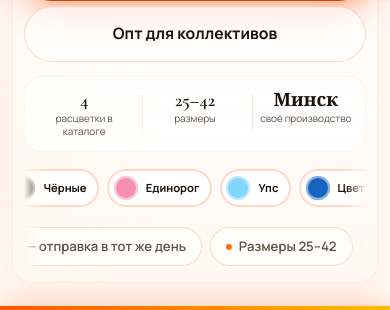
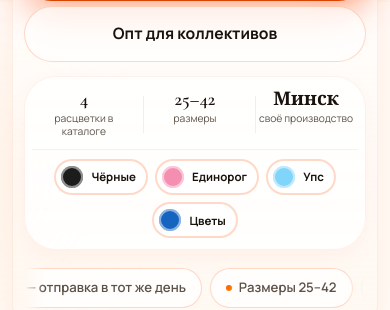
Before and after one commit to tolkachev14881488-beep/bymilia, a website: page index.html in a window 390 px wide. Shown: the part 842-1152 px from the top of the page. Drawn offline with nearby package versions, Linux system fonts and the light colour scheme.

Commit message:
Unify hero stats and palette in harmonious meta block
Co-authored-by: Cursor <cursoragent@cursor.com>

```diff
--- a/css/styles.css
+++ b/css/styles.css
@@ -741,6 +741,79 @@ body.nav-open {
   margin-top: 2.25rem;
 }
 
+.page-home .hero-meta {
+  display: flex;
+  flex-direction: column;
+  align-items: stretch;
+  gap: 0.7rem;
+  width: 100%;
+  margin-top: 1.35rem;
+  padding: 0.85rem 0.65rem;
+  border-radius: var(--radius-lg);
+  background: rgba(255, 255, 255, 0.78);
+  border: 1px solid rgba(255, 85, 0, 0.08);
+  box-shadow: 0 8px 22px rgba(255, 85, 0, 0.05);
+}
+
+.page-home .hero-meta .hero-stats {
+  display: grid;
+  grid-template-columns: repeat(3, minmax(0, 1fr));
+  gap: 0.35rem 0.5rem;
+  margin: 0;
+  padding: 0 0 0.7rem;
+  border-bottom: 1px solid rgba(255, 85, 0, 0.09);
+  background: transparent;
+  border-radius: 0;
+  box-shadow: none;
+  list-style: none;
+}
+
+.page-home .hero-meta .hero-stats li {
+  position: relative;
+  min-width: 0;
+  padding: 0.1rem 0.25rem;
+}
+
+.page-home .hero-meta .hero-stats li + li::before {
+  content: '';
+  position: absolute;
+  left: 0;
+  top: 14%;
+  bottom: 14%;
+  width: 1px;
+  background: rgba(255, 85, 0, 0.12);
+}
+
+.page-home .hero-meta .hero-stats span {
+  max-width: none;
+  font-size: 0.72rem;
+  line-height: 1.3;
+}
+
+.page-home .hero-meta .hero-stats strong {
+  font-size: clamp(1.35rem, 2.5vw, 1.85rem);
+}
+
+.page-home .hero-meta .palette-strip {
+  margin: 0;
+  padding: 0;
+  gap: 0.45rem;
+  flex-wrap: wrap;
+  justify-content: center;
+  overflow: visible;
+  mask-image: none;
+}
+
+.page-home .hero-meta .palette-dot {
+  font-size: 0.72rem;
+  padding: 0.32rem 0.62rem 0.32rem 0.32rem;
+}
+
+.page-home .hero-meta .palette-dot span:first-child {
+  width: 22px;
+  height: 22px;
+}
+
 .hero-stats {
   display: flex;
   flex-wrap: wrap;
@@ -1002,48 +1075,25 @@ body.nav-open {
     margin: 0;
   }
 
-  .page-home .hero-stats {
-    display: grid;
-    grid-template-columns: repeat(3, minmax(0, 1fr));
-    gap: 0.25rem;
-    width: 100%;
-    margin: 0;
-    padding: 0.7rem 0.35rem;
-    border-radius: var(--radius);
-    background: rgba(255, 255, 255, 0.82);
-    border: 1px solid rgba(255, 85, 0, 0.07);
-    list-style: none;
-  }
-
-  .page-home .hero-stats li {
-    position: relative;
-    align-items: center;
-    text-align: center;
-    padding: 0.15rem 0.2rem;
-  }
-
-  .page-home .hero-stats li + li::before {
-    content: '';
-    position: absolute;
-    left: 0;
-    top: 12%;
-    bottom: 12%;
-    width: 1px;
-    background: rgba(255, 85, 0, 0.14);
-  }
-
-  .page-home .hero-stats span {
-    max-width: none;
-    font-size: 0.68rem;
-    line-height: 1.25;
-  }
-
-  .page-home .hero-stats strong {
-    font-size: clamp(1.2rem, 4.8vw, 1.5rem);
-  }
-
-  .page-home .hero-tags,
-  .page-home .palette-strip {
+  .page-home .hero-meta {
+    margin-top: 0;
+    padding: 0.7rem 0.45rem;
+    gap: 0.55rem;
+  }
+
+  .page-home .hero-meta .hero-stats {
+    padding-bottom: 0.55rem;
+  }
+
+  .page-home .hero-meta .hero-stats strong {
+    font-size: clamp(1.15rem, 4.8vw, 1.4rem);
+  }
+
+  .page-home .hero-meta .hero-stats span {
+    font-size: 0.64rem;
+  }
+
+  .page-home .hero-tags {
     justify-content: center;
     align-self: stretch;
     flex-wrap: nowrap;
@@ -1057,8 +1107,11 @@ body.nav-open {
     mask-image: linear-gradient(90deg, transparent, #000 6%, #000 94%, transparent);
   }
 
-  .page-home .palette-strip {
-    gap: 0.5rem;
+  .page-home .hero-meta .palette-strip {
+    justify-content: center;
+    flex-wrap: wrap;
+    overflow: visible;
+    mask-image: none;
   }
 
   .page-home .hero-tags::-webkit-scrollbar,
--- a/index.html
+++ b/index.html
@@ -16,7 +16,7 @@
   <link rel="preconnect" href="https://fonts.googleapis.com">
   <link rel="preconnect" href="https://fonts.gstatic.com" crossorigin>
   <link href="https://fonts.googleapis.com/css2?family=Cormorant+Garamond:ital,wght@0,500;0,600;0,700;1,500&family=Manrope:wght@400;500;600;700;800&display=swap" rel="stylesheet">
-  <link rel="stylesheet" href="css/styles.css?v=38">
+  <link rel="stylesheet" href="css/styles.css?v=39">
   <link rel="icon" href="assets/logo.png" type="image/png">
 </head>
 <body class="page-home" data-site-root=".">
@@ -48,8 +48,10 @@
             <a class="btn btn-primary btn-glow btn-lg" href="catalog.html">Смотреть каталог</a>
             <a class="btn btn-ghost btn-lg" href="pages/wholesale.html">Опт для коллективов</a>
           </div>
-          <ul class="hero-stats" data-home="hero-stats"></ul>
-          <div class="palette-strip" data-home="palette"></div>
+          <div class="hero-meta">
+            <ul class="hero-stats" data-home="hero-stats"></ul>
+            <div class="palette-strip" data-home="palette"></div>
+          </div>
           <div class="hero-tags" data-home="hero-tags"></div>
         </div>
       </div>
```
